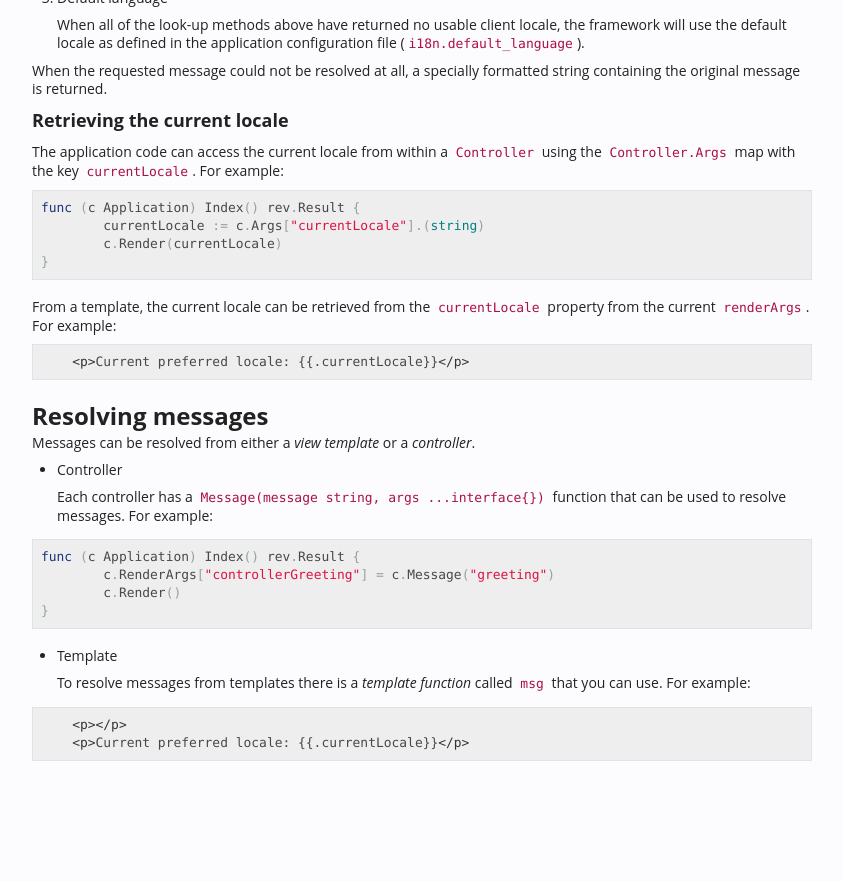
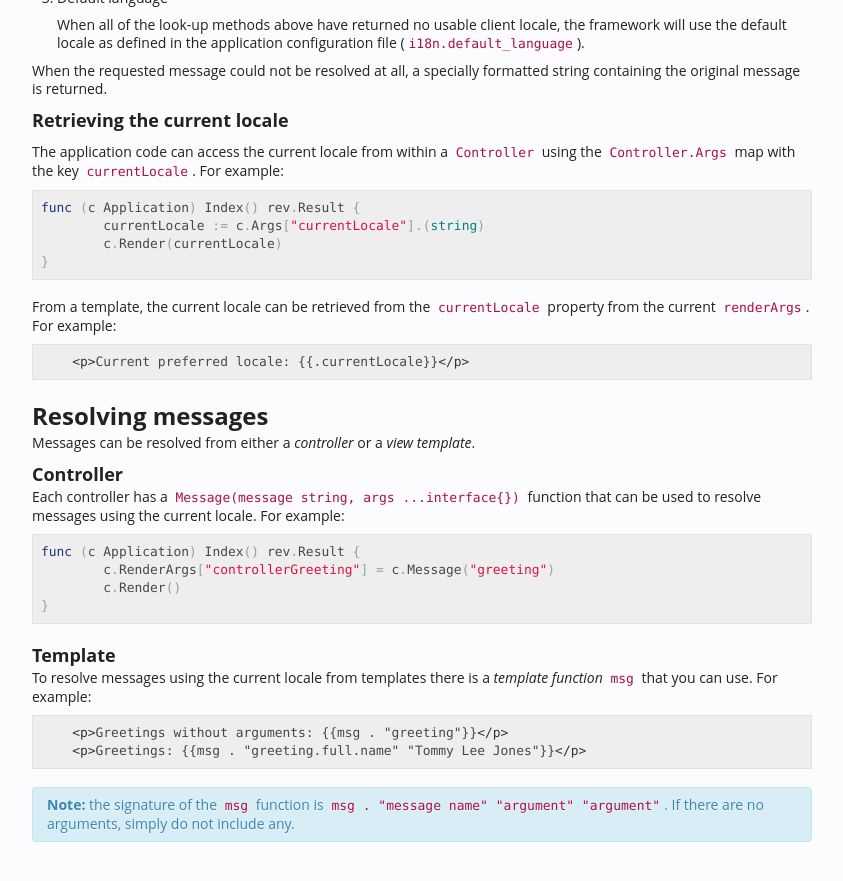
Before and after one commit to revel/revel, a Jekyll site: the page built from manual/i18n-messages.md, in a window 1280 px wide and 900 px high, scrolled down 2747 px. Shown: the top 881 px of the window, without its empty margins (298-1141 px from the left). Built offline with Jekyll 4.4.1, drawn with Linux system fonts in a browser that asks for light colours; before the commit the page ends 3566 px from its top, so only the background shows below that.

Commit message:
Updated i18n manual

```diff
--- a/manual/i18n-messages.md
+++ b/manual/i18n-messages.md
@@ -167,11 +167,12 @@ From a template, the current locale can be retrieved from the `currentLocale` pr
 <p></p>
 ## Resolving messages
 
-Messages can be resolved from either a *view template* or a *controller*.
+Messages can be resolved from either a *controller* or a *view template*.
 
-* Controller
+<p></p>
+### Controller
 
-    Each controller has a `Message(message string, args ...interface{})` function that can be used to resolve messages. For example:
+Each controller has a `Message(message string, args ...interface{})` function that can be used to resolve messages using the current locale. For example:
 
 <pre class="prettyprint lang-go">
 func (c Application) Index() rev.Result {
@@ -180,11 +181,14 @@ func (c Application) Index() rev.Result {
 }
 </pre>
 
-* Template
+<p></p>
+### Template
 
-    To resolve messages from templates there is a *template function* called `msg` that you can use. For example:
+To resolve messages using the current locale from templates there is a *template function* `msg` that you can use. For example:
 
 <pre class="prettyprint lang-html">
-    &#x3c;p&#x3e;{{msg . "greeting.full.name" "Tommy Lee Jones"}}&#x3c;/p&#x3e;
-    &#x3c;p&#x3e;Current preferred locale: &#x7b;&#x7b;.currentLocale&#x7d;&#x7d;&#x3c;/p&#x3e;
+    &#x3c;p&#x3e;Greetings without arguments: &#x7b;&#x7b;msg . "greeting"&#x7d;&#x7d;&#x3c;/p&#x3e;
+    &#x3c;p&#x3e;Greetings: &#x7b;&#x7b;msg . "greeting.full.name" "Tommy Lee Jones"&#x7d;&#x7d;&#x3c;/p&#x3e;
 </pre>
+
+<div class="alert alert-info"><strong>Note:</strong> the signature of the <code>msg</code> function is <code>msg . "message name" "argument" "argument"</code>. If there are no arguments, simply do not include any.</div>
```
